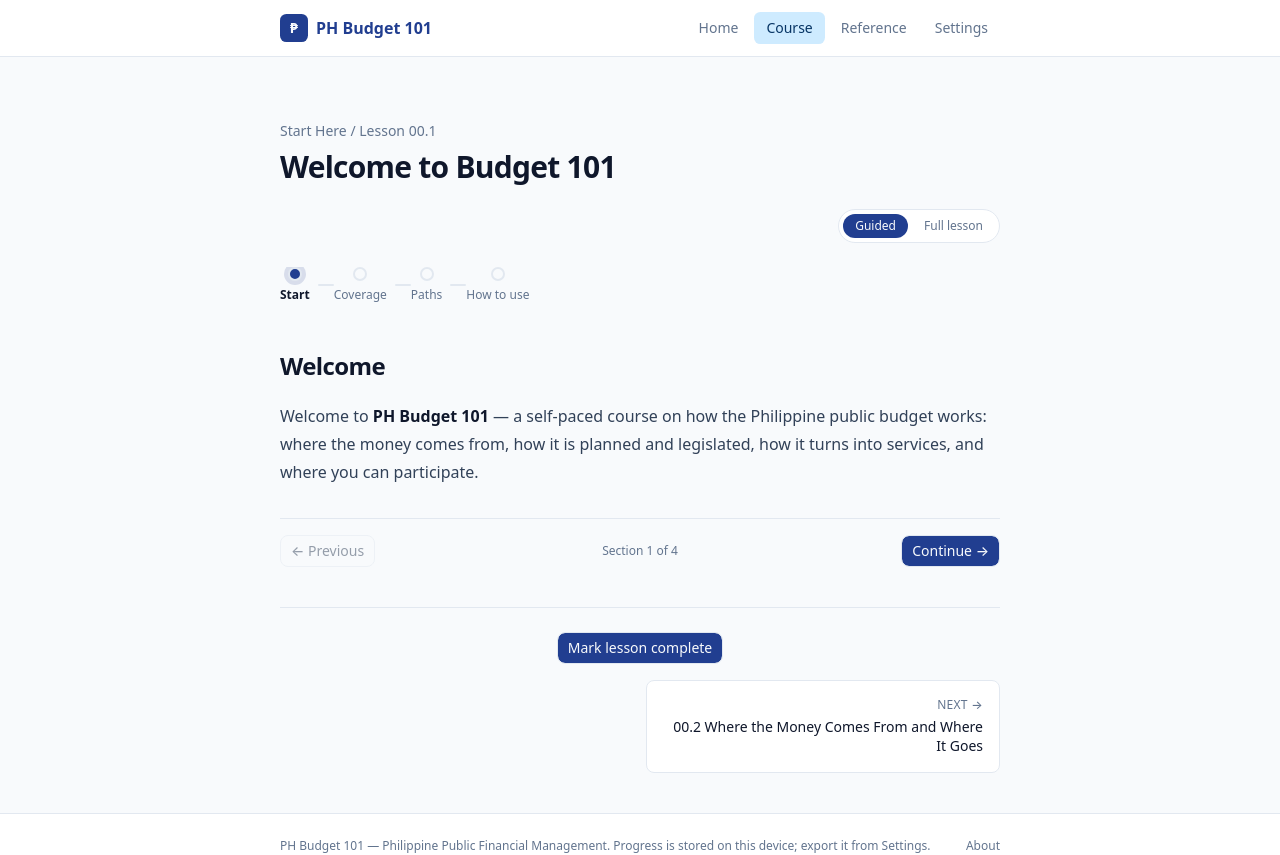
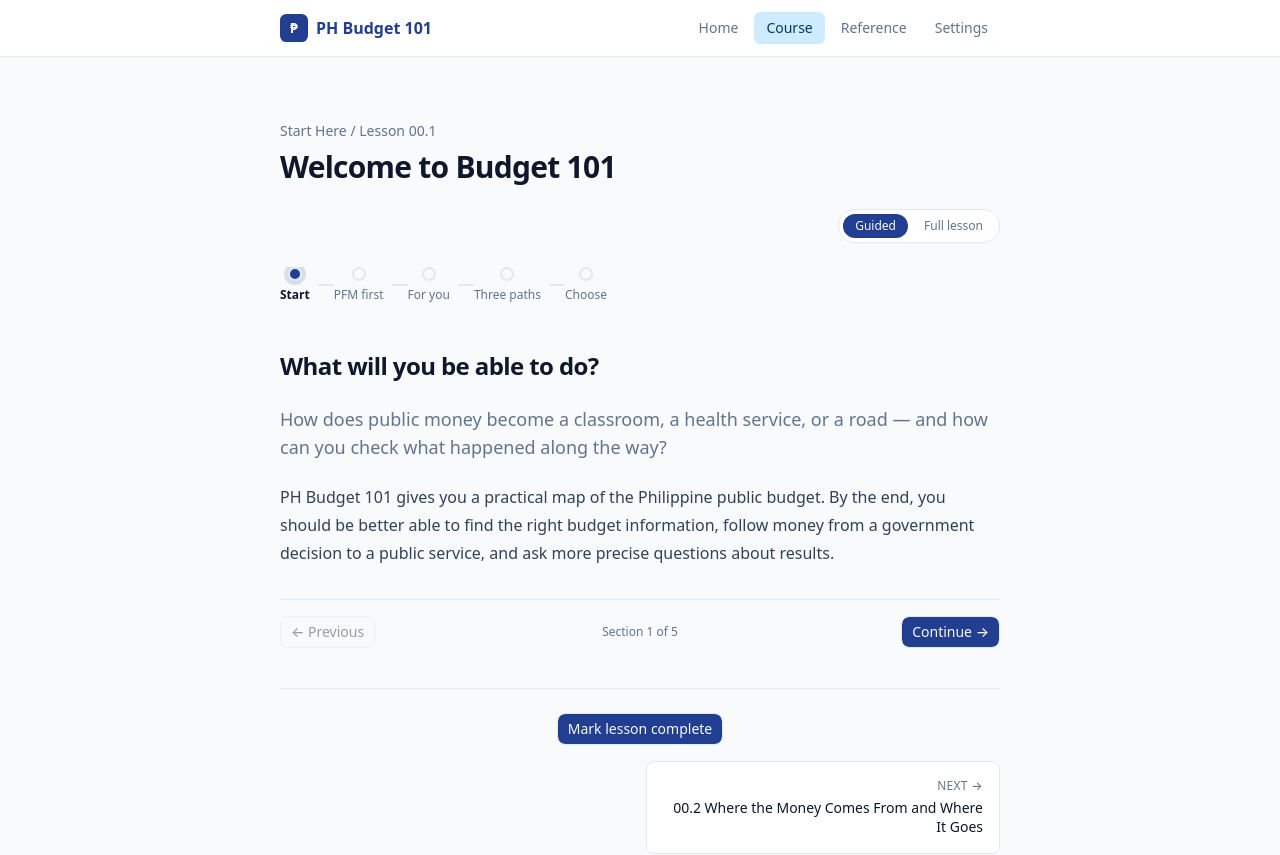
Before and after one commit to csiiiv/phbudget101, a React (Vite) app: page /phbudget101/modules/00-start-here/lessons/00.1 in a window 1280 px wide. Shown: the top 855 px of the page. Built offline with nearby package versions, Linux system fonts and the light colour scheme.

Commit message:
Author Module 00 welcome lesson

```diff
--- a/src/content/modules/00-start-here/00.1.tsx
+++ b/src/content/modules/00-start-here/00.1.tsx
@@ -1,81 +1,162 @@
-import { defineLesson } from '@/lib/sections';
+import { Link } from "react-router-dom";
+
+import { KeyTakeaway } from "@/components/content/KeyTakeaway";
+import { Term } from "@/components/content/Term";
+import { defineLesson } from "@/lib/sections";
 
 export default defineLesson({
   sections: [
     {
-      id: 'start',
-      title: 'Welcome',
-      shortTitle: 'Start',
-      type: 'introduction',
-      content: (
-        <p>
-          Welcome to <strong>PH Budget 101</strong> — a self-paced course on how the
-          Philippine public budget works: where the money comes from, how it is
-          planned and legislated, how it turns into services, and where you can
-          participate.
-        </p>
-      ),
-    },
-    {
-      id: 'coverage',
-      title: 'What this course covers',
-      shortTitle: 'Coverage',
-      type: 'concept',
+      id: "start",
+      title: "What will you be able to do?",
+      shortTitle: "Start",
+      type: "introduction",
       content: (
         <>
-          <p>Eleven modules, from orientation through a capstone investigation:</p>
-          <ol>
-            <li>Why budgets matter</li>
-            <li>Where the money comes from</li>
-            <li>How the budget is organized</li>
-            <li>The budget cycle</li>
-            <li>From appropriation to public service</li>
-            <li>Local government budgets</li>
-            <li>Reading budget documents</li>
-            <li>Evaluating budget decisions</li>
-            <li>Participating in the process</li>
-            <li>Capstone: follow the money</li>
-          </ol>
+          <p className="text-lg text-muted-foreground">
+            How does public money become a classroom, a health service, or a
+            road — and how can you check what happened along the way?
+          </p>
+          <p>
+            PH Budget 101 gives you a practical map of the Philippine public
+            budget. By the end, you should be better able to find the right
+            budget information, follow money from a government decision to a
+            public service, and ask more precise questions about results.
+          </p>
         </>
       ),
     },
     {
-      id: 'paths',
-      title: 'Choose a learning path',
-      shortTitle: 'Paths',
-      type: 'concept',
+      id: "pfm-first",
+      title: "Learn the system before applying it",
+      shortTitle: "PFM first",
+      type: "concept",
       content: (
         <>
-          <ul>
-            <li>
-              <strong>Quick overview</strong> — the core: modules 1, 3, 4, and 5
-              (about 2–3 hours).
-            </li>
-            <li>
-              <strong>Full course</strong> — all modules in order (about 10–12
-              hours).
-            </li>
-            <li>
-              <strong>Reference</strong> — jump straight to the glossary, documents,
-              and other lookup pages.
-            </li>
-          </ul>
-          <p>You can switch paths anytime from Settings.</p>
+          <p>
+            This course begins with <Term id="pfm" expand />: the system
+            government uses to plan, direct, and control public money so it can
+            deliver public services. That system includes raising revenue,
+            choosing priorities, authorizing spending, releasing and using
+            funds, and checking results.
+          </p>
+          <p>
+            The aim is budget literacy first. Once you understand how the system
+            works, you can apply that knowledge in many roles: managing a
+            program, reviewing a proposal, reporting on public spending,
+            participating in a consultation, or asking government a
+            well-targeted question.
+          </p>
+          <p>
+            Throughout the course, keep two orienting questions in view:{" "}
+            <strong>
+              Where does government money come from, and where does it go?
+            </strong>
+          </p>
         </>
       ),
     },
     {
-      id: 'how-to-use',
-      title: 'How to use this course',
-      shortTitle: 'How to use',
-      type: 'takeaway',
+      id: "who-it-is-for",
+      title: "Who this course is for",
+      shortTitle: "For you",
+      type: "concept",
       content: (
-        <p>
-          Each lesson opens with a guiding question, explains the concepts, shows
-          a worked example, and ends with a short knowledge check. Your progress
-          is saved on this device — export it from Settings if you want to
-          continue on another device.
-        </p>
+        <>
+          <p>
+            You do not need a background in economics, accounting, law, or
+            public administration. The course is designed for anyone who needs a
+            clear introduction to public budgets, including:
+          </p>
+          <ul>
+            <li>citizens trying to understand a public service or project;</li>
+            <li>
+              students, teachers, and journalists building budget literacy;
+            </li>
+            <li>
+              public servants connecting their work to the wider budget system;
+              and
+            </li>
+            <li>people preparing to participate in a budget decision.</li>
+          </ul>
+          <p>
+            Lessons use plain English and explain technical terms when they
+            first appear. You can move in order or open the lesson that answers
+            your immediate question.
+          </p>
+        </>
+      ),
+    },
+    {
+      id: "three-paths",
+      title: "Three ways through the course",
+      shortTitle: "Three paths",
+      type: "concept",
+      content: (
+        <div className="not-prose grid gap-4 sm:grid-cols-3">
+          <section className="rounded-lg border bg-card p-4">
+            <h3 className="font-semibold text-foreground">Quick overview</h3>
+            <p className="mt-2 text-sm leading-relaxed text-muted-foreground">
+              Take Modules 1, 3, 4, and 5, then use the reference section when
+              you need a definition or document. Plan for about 2–3 hours.
+            </p>
+          </section>
+          <section className="rounded-lg border bg-card p-4">
+            <h3 className="font-semibold text-foreground">
+              Full PH Budget 101
+            </h3>
+            <p className="mt-2 text-sm leading-relaxed text-muted-foreground">
+              Complete Modules 0–10 in order, from orientation through the
+              follow-the-money capstone. Plan for about 10–12 hours.
+            </p>
+          </section>
+          <section className="rounded-lg border bg-card p-4">
+            <h3 className="font-semibold text-foreground">
+              Topic-based reference
+            </h3>
+            <p className="mt-2 text-sm leading-relaxed text-muted-foreground">
+              Navigate freely to a lesson or reference page whenever you need an
+              answer. Each lesson is designed to stand on its own.
+            </p>
+          </section>
+        </div>
+      ),
+    },
+    {
+      id: "choose",
+      title: "Choose your path",
+      shortTitle: "Choose",
+      type: "takeaway",
+      content: (
+        <>
+          <KeyTakeaway>
+            Start with the route that matches your goal today. There are no
+            locked lessons, and you can change paths at any time.
+          </KeyTakeaway>
+          <nav
+            aria-label="Choose a learning path"
+            className="not-prose grid gap-3 sm:grid-cols-3"
+          >
+            <Link
+              className="rounded-lg border border-primary bg-card p-4 text-sm font-semibold text-primary hover:bg-accent/40"
+              to="/modules/01-why-pfm-matters/lessons/01.1"
+            >
+              Start the quick overview
+            </Link>
+            <Link
+              className="rounded-lg border border-primary bg-card p-4 text-sm font-semibold text-primary hover:bg-accent/40"
+              to="/modules/00-start-here/lessons/00.2"
+            >
+              Continue the full course
+            </Link>
+            <Link
+              className="rounded-lg border border-primary bg-card p-4 text-sm font-semibold text-primary hover:bg-accent/40"
+              to="/reference"
+            >
+              Browse by topic
+            </Link>
+          </nav>
+        </>
       ),
     },
   ],
```
